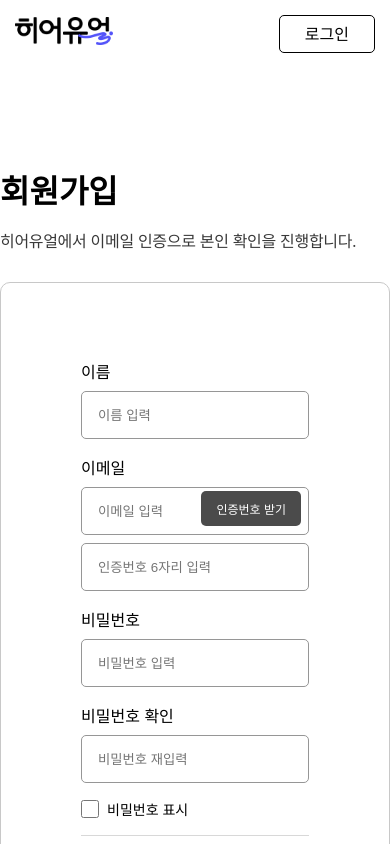
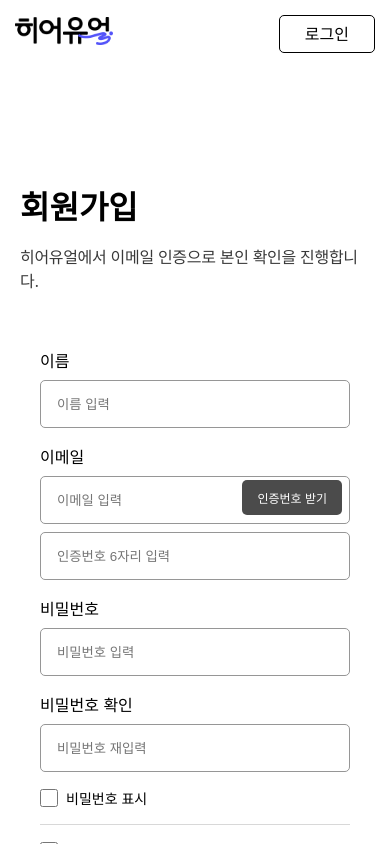
Before and after one commit to kimseowoo03/hereYoure, a React (Create React App) app: page /signup in a window 390 px wide. Shown: the top 844 px of the page. Built offline with nearby package versions, Linux system fonts and the light colour scheme; the HTML template or start-up script is replaced by a standard one.

Commit message:
Design: 회원가입 반응형 작업완료(#5)

```diff
--- a/src/styles/Signup.module.scss
+++ b/src/styles/Signup.module.scss
@@ -6,6 +6,7 @@ $primary-color:  #5353F9;
 }
 .content{
   max-width: 650px;
+  padding: 20px 20px;
   margin: 0 auto;
   & > p {
     color: #393939;
@@ -20,7 +21,7 @@ $primary-color:  #5353F9;
   border: 1px solid #C8C8C8;
   border-radius: 10px;
   background: #FFFFFF;
-  padding: 60px 80px;
+  padding: 60px 60px;
 }
 .form{
   .alert{
@@ -142,3 +143,43 @@ span{
     }
   }
 }
+
+@media screen and (min-width: 376px) and (max-width: 652px) {
+  .layout{
+    margin-top: 80px;
+  }
+  .content-border{
+    border: 0;
+    padding: 10px 20px
+  }
+}
+
+@media screen and (max-width: 375px) {
+  .layout{
+    margin-top: 60px;
+  }
+    .content{
+    h1{
+      font-size: 1.75rem
+    }
+    & > p {
+      color: #393939;
+      margin-bottom: 40px;
+      letter-spacing: -0.02em;
+      font-size: 0.875rem;
+    }
+  }
+  .content-border{
+    border: 0;
+    padding: 0;
+  }
+  .form{
+    .emailAuth-message{
+      font-size: 0.75rem;
+    }
+  }
+  .inner-button{
+    padding: 9px 12px;
+    font-size: 12px;
+  }
+}
```
